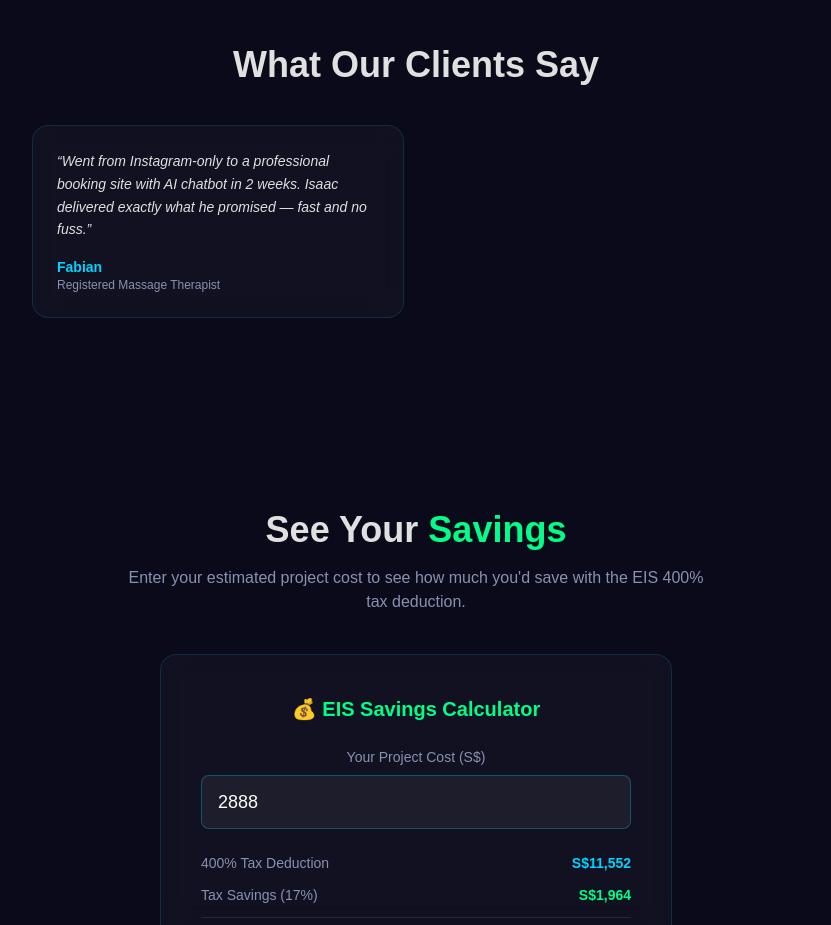
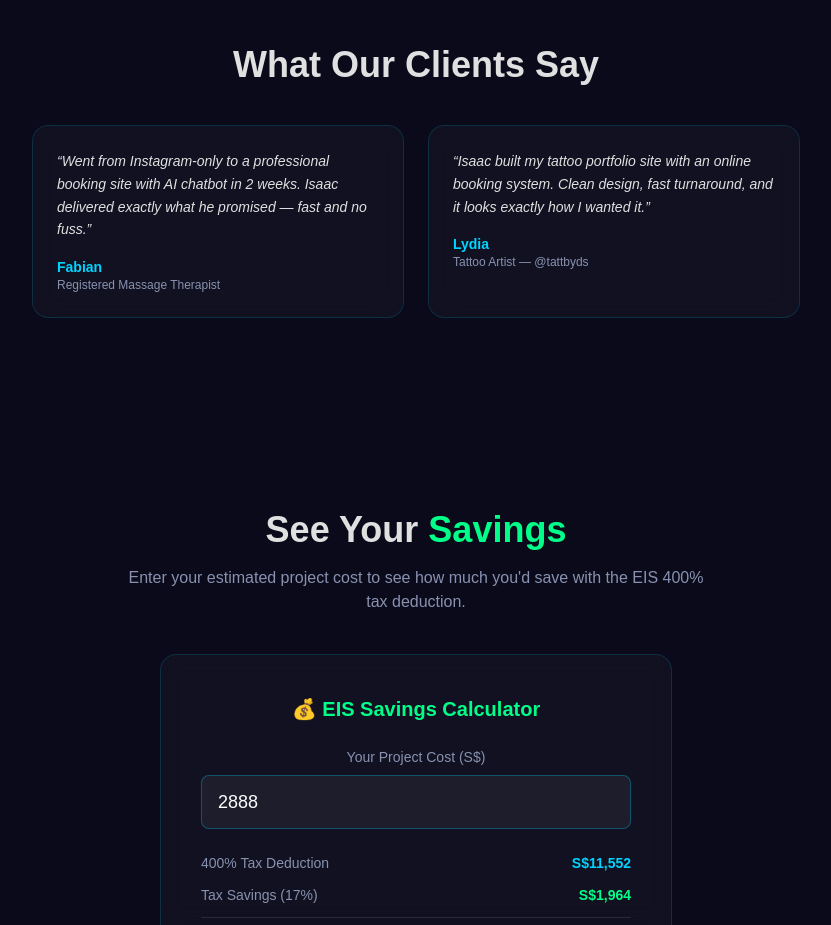
Before and after one commit to IsaacYap90/ionicx-ai, a Next.js app: page /webinar in a window 1280 px wide. Shown: the part 2500-3425 px from the top of the page, without its empty margins (224-1055 px from the left). Built offline with nearby package versions, Linux system fonts and the light colour scheme.

Commit message:
Add Lydia (TattByLyds) testimonial

```diff
--- a/src/app/webinar/page.tsx
+++ b/src/app/webinar/page.tsx
@@ -322,6 +322,7 @@ export default function WebinarPage() {
         <div className="grid md:grid-cols-2 gap-6 max-w-3xl mx-auto">
           {[
             { quote: "Went from Instagram-only to a professional booking site with AI chatbot in 2 weeks. Isaac delivered exactly what he promised — fast and no fuss.", name: "Fabian", biz: "Registered Massage Therapist" },
+            { quote: "Isaac built my tattoo portfolio site with an online booking system. Clean design, fast turnaround, and it looks exactly how I wanted it.", name: "Lydia", biz: "Tattoo Artist — @tattbyds" },
           ].map((t, i) => (
             <div key={i} className="glass rounded-2xl p-6">
               <p className="text-[#e0e0e0] text-sm italic leading-relaxed mb-4">&ldquo;{t.quote}&rdquo;</p>
```
